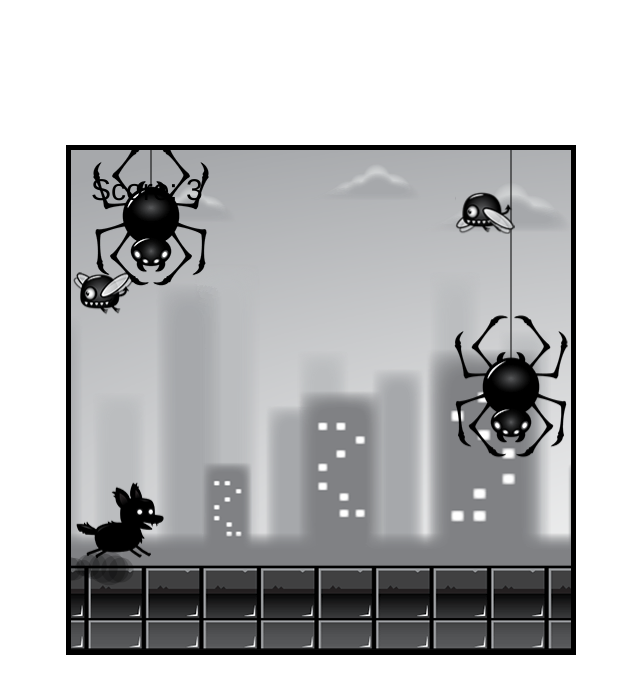
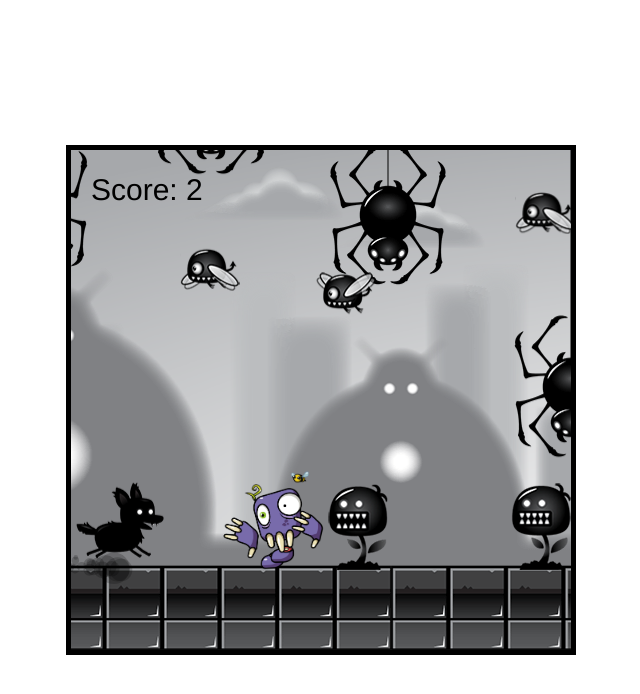
Before and after one commit to maksim-shila/bo-revenge, a website with bundled scripts: page index.html in a window 1280 px wide. Shown: the whole page, without its empty margins (319-959 px from the left). Built offline with nearby package versions, Linux system fonts and the light colour scheme.

Commit message:
- added zombie - add more particles

```diff
--- a/index.html
+++ b/index.html
@@ -29,6 +29,12 @@
     <img id="enemyPlantImg" src="assets/enemy/plant.png">
     <img id="enemySpiderBigImg" src="assets/enemy/spider_big.png">
 
+    <img id="zombieGreenImg" src="assets/_v2/zombie_green.png">
+    <img id="zombieOrangeImg" src="assets/_v2/zombie_orange.png">
+    <img id="zombiePurpleImg" src="assets/_v2/zombie_purple.png">
+
+    <img id="fireImg" src="assets/fire.png">
+
     <script type="module" src="./build/_main.js"></script>
 </body>
 
--- a/src/core/hitbox.ts
+++ b/src/core/hitbox.ts
@@ -73,3 +73,19 @@ export class RectHitbox implements Hitbox {
             other.y + other.height > this.y;
     }
 }
+
+export class NoHitbox implements Hitbox {
+    public readonly x = 0;
+    public readonly y = 0;
+    public readonly width = 0;
+    public readonly height = 0;
+
+    // eslint-disable-next-line @typescript-eslint/no-unused-vars
+    hasCollision(other: Hitbox): boolean {
+        return false;
+    }
+
+    // eslint-disable-next-line @typescript-eslint/no-unused-vars
+    draw(context: CanvasRenderingContext2D): void {
+    }
+}
--- a/src/core/sprite.ts
+++ b/src/core/sprite.ts
@@ -5,6 +5,7 @@ export interface SpriteConfig {
     imageId: string;
     width: number;
     height: number;
+    scale?: number;
 }
 
 type Direction = "right" | "left" | "top" | "bottom";
@@ -16,6 +17,9 @@ export default abstract class Sprite {
     public readonly rect: Rect;
     public frameX: number;
     public frameY: number;
+    public spriteWidth: number;
+    public spriteHeight: number;
+    public scale: number;
     public framesCount: number;
     public vx: number;
     public vy: number;
@@ -26,9 +30,12 @@ export default abstract class Sprite {
     constructor(game: Game, config: SpriteConfig) {
         this.game = game;
         this.image = document.getElementById(config.imageId) as CanvasImageSource;
-        this.rect = new Rect({ x: 0, y: 0, width: config.width, height: config.height });
         this.frameX = 0;
         this.frameY = 0;
+        this.spriteWidth = config.width;
+        this.spriteHeight = config.height;
+        this.scale = config.scale ?? 1;
+        this.rect = new Rect({ x: 0, y: 0, width: config.width * this.scale, height: config.height * this.scale });
         this.framesCount = 0;
         this.vx = 0;
         this.vy = 0;
@@ -88,10 +95,10 @@ export default abstract class Sprite {
     public draw(context: CanvasRenderingContext2D): void {
         context.drawImage(
             this.image,
-            this.frameX * this.width,
-            this.frameY * this.height,
-            this.width,
-            this.height,
+            this.frameX * this.spriteWidth,
+            this.frameY * this.spriteHeight,
+            this.spriteWidth,
+            this.spriteHeight,
             this.x,
             this.y,
             this.width,
--- a/src/enemy.ts
+++ b/src/enemy.ts
@@ -1,4 +1,4 @@
-import { Hitbox, RectHitbox } from "./core/hitbox.js";
+import { Hitbox, NoHitbox, RectHitbox } from "./core/hitbox.js";
 import Sprite, { SpriteConfig } from "./core/sprite.js";
 import Timer from "./core/timer.js";
 import Game from "./game.js";
@@ -36,12 +36,13 @@ export default class EnemySpawner {
             this.enemies.push(new ClimbingEnemy(this.game));
         }
         this.enemies.push(new FlyingEnemy(this.game));
+        Math.random() > 0.5 && this.enemies.push(new Zombie(this.game));
     }
 }
 
 export abstract class Enemy extends Sprite {
     public markedForDeletion: boolean;
-    public readonly hitbox: Hitbox;
+    public hitbox: Hitbox;
 
     constructor(game: Game, config: SpriteConfig) {
         super(game, config);
@@ -127,3 +128,25 @@ class ClimbingEnemy extends Enemy {
         super.draw(context);
     }
 }
+
+const zombieImages = ["zombieGreenImg", "zombieOrangeImg", "zombiePurpleImg"];
+function getRandomZombieImageId(): string {
+    let index = Math.floor(Math.random() * 3);
+    if (index === 3) {
+        index--;
+    }
+    return zombieImages[index];
+}
+
+class Zombie extends Enemy {
+    constructor(game: Game) {
+        super(game, { imageId: getRandomZombieImageId(), width: 562, height: 502, scale: 0.2 });
+        this.x = this.game.width;
+        this.y = this.game.height - this.height - this.game.groundMargin;
+        this.vx = Math.random() * 1 + 1;
+        this.vy = 0;
+        this.fps = 30;
+        this.framesCount = 10;
+        this.hitbox = new NoHitbox();
+    }
+}
--- a/src/game.ts
+++ b/src/game.ts
@@ -17,7 +17,7 @@ export default class Game {
     public readonly width: number;
     public readonly height: number;
     public readonly groundMargin = 80;
-    public readonly maxSpeed = 6;
+    public readonly maxSpeed = 3;
 
     public score = 0;
     public debug = false;
--- a/src/particles.ts
+++ b/src/particles.ts
@@ -1,12 +1,13 @@
 import Game from "./game";
 
 export default class ParticlesFactory {
-    public readonly particles: Particle[];
-    game: Game;
+    private readonly game: Game;
+
+    private particles: Particle[] = [];
+    private readonly maxParticles: number = 200;
 
     constructor(game: Game) {
         this.game = game;
-        this.particles = [];
     }
 
     public update(): void {
@@ -16,16 +17,22 @@ export default class ParticlesFactory {
                 this.particles.splice(this.particles.indexOf(particle), 1);
             }
         });
+        if (this.particles.length > 50) {
+            this.particles = this.particles.slice(0, 50);
+        }
     }
 
     public draw(context: CanvasRenderingContext2D): void {
         this.particles.forEach(particle => particle.draw(context));
     }
 
-    public push(particle: ParticleType, x: number, y: number): void {
+    public add(particle: ParticleType, x: number, y: number): void {
         switch (particle) {
             case "dust":
-                this.particles.push(new Dust(this.game, x, y));
+                this.particles.unshift(new Dust(this.game, x, y));
+                break;
+            case "fire":
+                this.particles.unshift(new Fire(this.game, x, y));
                 break;
         }
     }
@@ -50,7 +57,7 @@ abstract class Particle {
     public update(): void {
         this.x -= this.vx + this.game.speed;
         this.y -= this.vy;
-        this.size *= 0.95;
+        this.size *= 0.9;
         if (this.size < 0.5) {
             this.markedForDeletion = true;
         }
@@ -80,3 +87,41 @@ export class Dust extends Particle {
         context.fill();
     }
 }
+
+// export class Splash extends Particle {
+//     public draw(context: CanvasRenderingContext2D): void {
+//         throw new Error("Method not implemented.");
+//     }
+// }
+
+export class Fire extends Particle {
+    private readonly image: CanvasImageSource;
+    private angle: number;
+    private va: number;
+
+    constructor(game: Game, x: number, y: number) {
+        super(game);
+        this.image = document.getElementById("fireImg") as CanvasImageSource;
+        this.x = x;
+        this.y = y;
+        this.size = Math.random() * 100 + 50;
+        this.vx = 1;
+        this.vy = 1;
+        this.angle = 0;
+        this.va = Math.random() * 0.2 - 0.1;
+    }
+
+    public override update(): void {
+        super.update();
+        this.angle += this.va;
+        this.x += Math.sin(this.angle * 5);
+    }
+
+    public draw(context: CanvasRenderingContext2D): void {
+        context.save();
+        context.translate(this.x, this.y);
+        context.rotate(this.angle);
+        context.drawImage(this.image, -this.size * 0.5, -this.size * 0.5, this.size, this.size);
+        context.restore();
+    }
+}
--- a/src/playerStates.ts
+++ b/src/playerStates.ts
@@ -120,7 +120,7 @@ class Running extends PlayerState {
     }
 
     public update(input: InputHandler): void {
-        this.game.particles.push("dust", this.player.centerX, this.player.y + this.player.height);
+        this.game.particles.add("dust", this.player.centerX, this.player.y + this.player.height);
         this.allowVerticalMovement(input);
         if (input.keyPressed("down")) {
             this.player.setState("sitting", 0);
@@ -153,6 +153,7 @@ class Rolling extends PlayerState {
     }
 
     public update(input: InputHandler): void {
+        this.game.particles.add("fire", this.player.centerX, this.player.centerY);
         this.allowVerticalMovement(input);
         if (input.keyReleased("roll") && this.player.onGround()) {
             this.player.setState("running", 1);
```
Also changed, not shown: assets/_v2/zombie_green.png (added), assets/_v2/zombie_orange.png (added), assets/_v2/zombie_purple.png (added).
